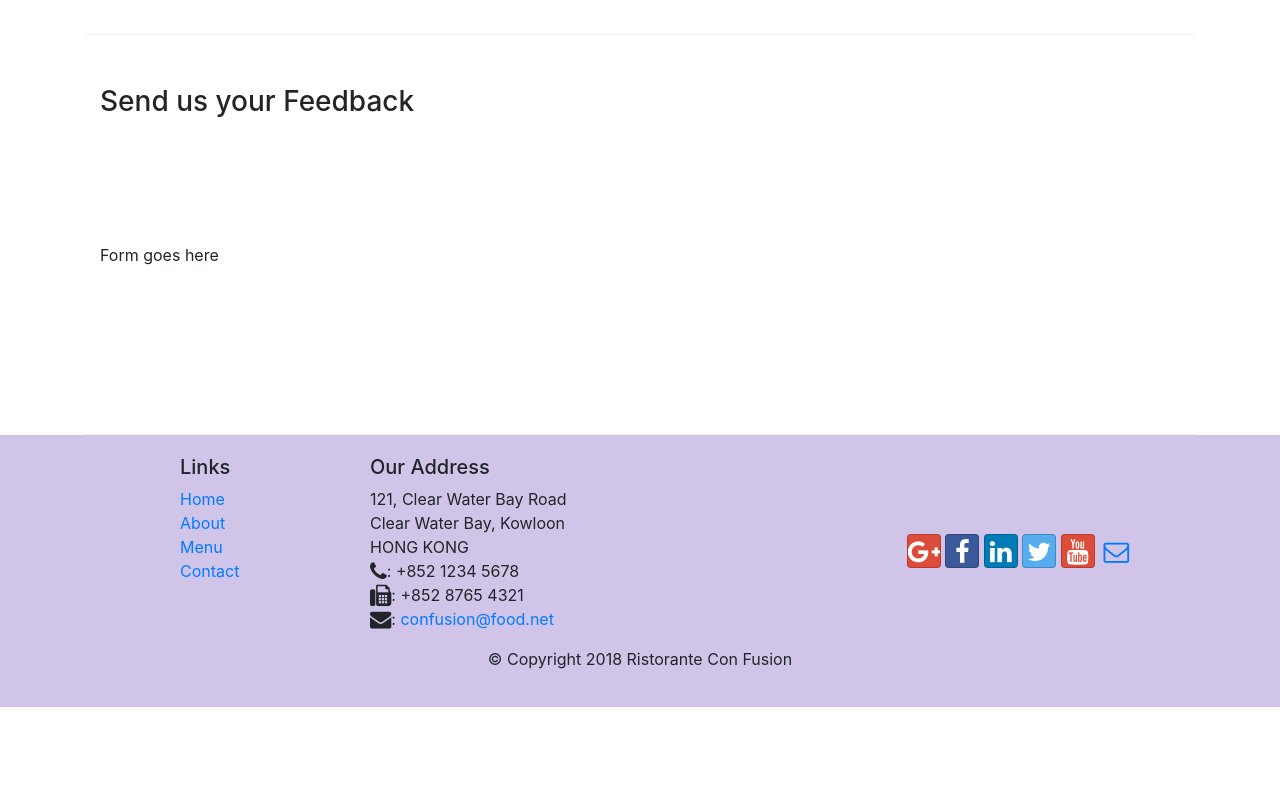
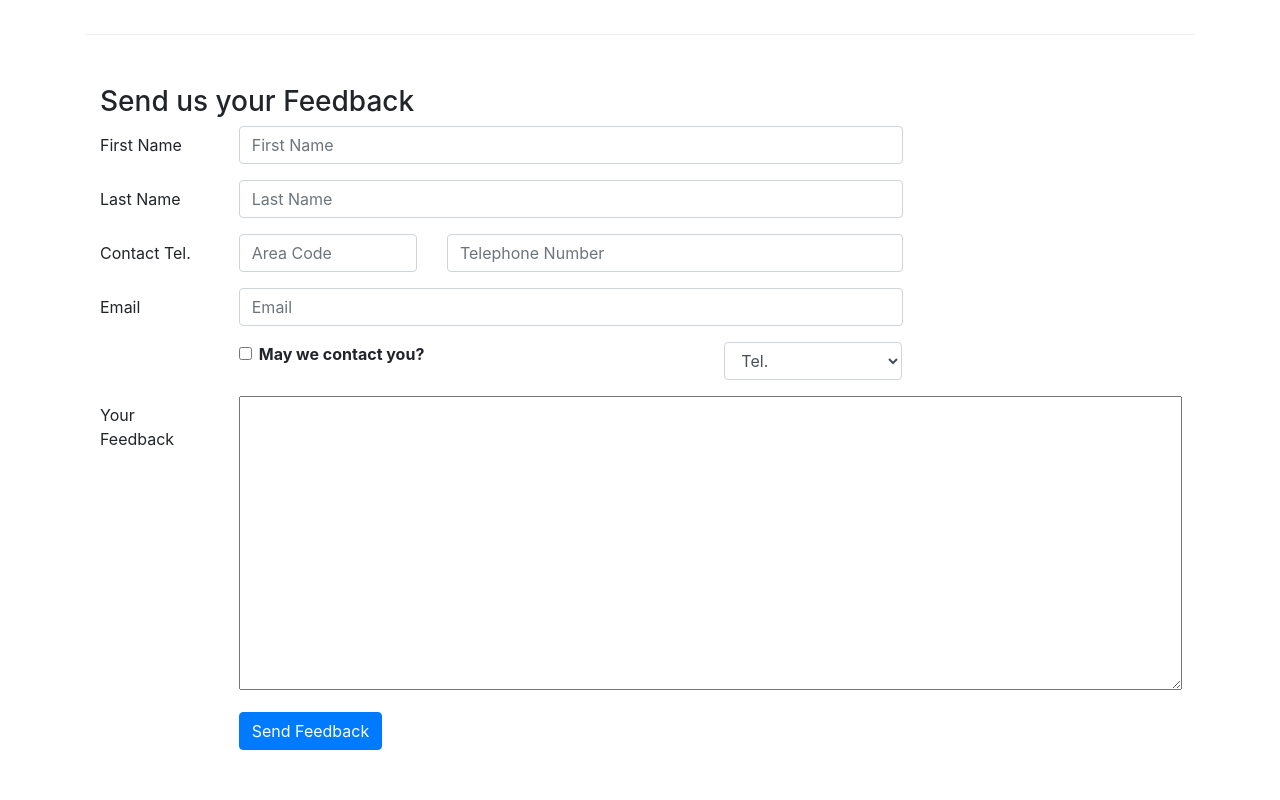
Before and after one commit to gaganmeet/coursera_conFusion, a website: page contactus.html in a window 1280 px wide. Shown: the part 780-1580 px from the top of the page. Before the commit the page ends 1487 px from the top, so only its background shows below. Drawn offline with nearby package versions, Linux system fonts and the light colour scheme.

Commit message:
contact us and form

```diff
--- a/contactus.html
+++ b/contactus.html
@@ -92,7 +92,65 @@
               <h3>Send us your Feedback</h3>
            </div>
             <div class="col-12 col-md-9">
-                Form goes here
+                <form action="">
+                    <div class="form-group row">
+                        <label for="firstname" class="col-md-2 col-form-label">First Name</label>
+                        <div class="col-md-10">
+                            <input type="text" class="form-control" id="firstname" name="firstname" placeholder="First Name">
+                        </div>
+                    </div>
+                    <div class="form-group row">
+                        <label for="lastname" class="col-md-2 col-form-label">Last Name</label>
+                        <div class="col-md-10">
+                            <input type="text" class="form-control" name="lastname" id="lastname" placeholder="Last Name">
+                        </div>
+                    </div>
+                    <div class="form-group row">
+                        <label for="telnum" class="col-12 col-md-2 col-form-label">Contact Tel.</label>
+                        <div class="col-5 col-md-3">
+                            <input type="tel" class="form-control"  id="areacode" name="areacode" placeholder="Area Code">
+                        </div>
+                        <div class="col-7 col-md-7">
+                            <input type="tel" class="form-control"  id="telnum" name="telnum" placeholder="Telephone Number">
+                        </div>
+                    </div>
+                    <div class="form-group row">
+                        <label for="email" class="col-md-2 col-form-label">Email</label>
+                        <div class="col-md-10">
+                            <input type="email" class="form-control" name="email" id="email" placeholder="Email">
+                        </div>
+                    </div>
+                    <div class="form-group row">
+                        <div class="col-md-6 offset-md-2">
+                            <div class="form-check">
+                                <input type="checkbox" class="form-check-input" name="approve" id="approve" value="">
+                                <label for="" class="approve">
+                                    <strong>May we contact you?</strong>
+                                </label>
+                            </div>
+                        </div>
+                        <div class="col-md-3 offset-md-1">
+                            <select class="form-control">
+                                <option value="">Tel.</option>
+                                <option value="">Email</option>
+                            </select>
+                        </div>
+                    </div>
+                    <div class="form-group row">
+                        <label for="feedback" class="col-md-2 col-form-label">Your Feedback</label>
+                        <div class="col-md-10">
+                            <textarea name="feedback" id="feedback" cols="90"  rows="12"></textarea>
+                        </div>
+                    </div>
+                    <div class="form-group row">
+                        <div class="offset-md-2 col-md-10">
+                            <button type="submit" class="btn btn-primary">
+                                Send Feedback
+                            </button>
+                        </div>
+                    </div>
+                </form>
+
             </div>
              <div class="col-12 col-md">
             </div>
```
